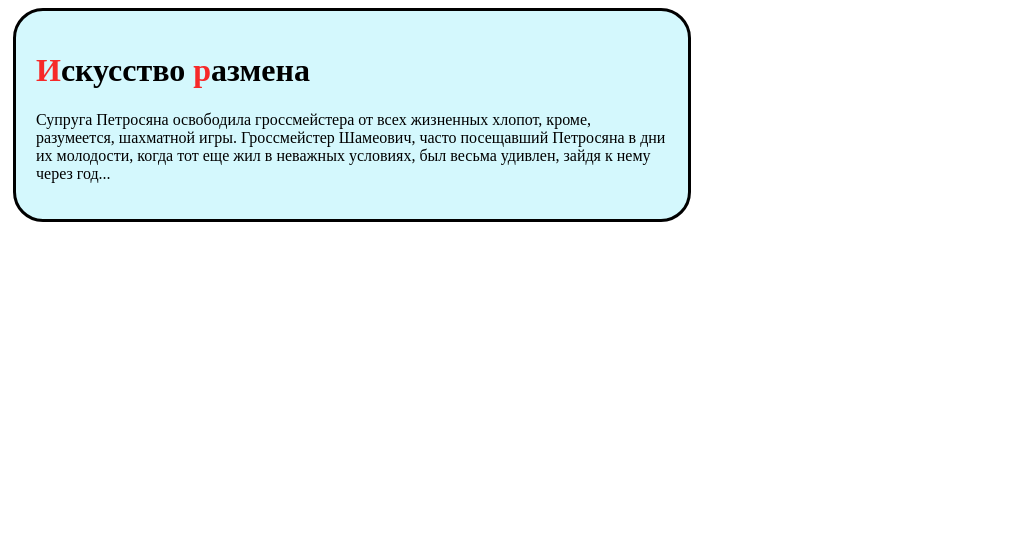
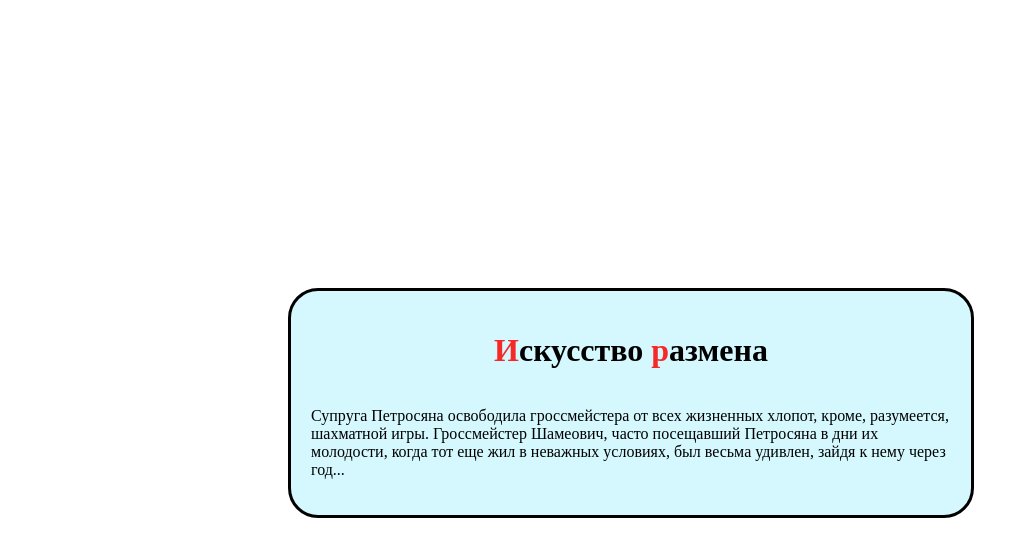
Before and after one commit to iwakuralain1988/html-1, a plain HTML site: page less_2/task_1(pg22)/task_1.html in a window 1280 px wide. Shown: the whole page, without its empty margins (0-1024 px from the left). Drawn offline with Linux system fonts and the light colour scheme.

Commit message:
<!--Как растянуть объекты flexbox по гор-ли -->

```diff
--- a/less_2/task_1(pg22)/style.css
+++ b/less_2/task_1(pg22)/style.css
@@ -1,12 +1,19 @@
+html, body {
+    margin: 0;
+    height: 100%;
+}
+
 .outer {
+    display: flex;
+    flex-wrap: wrap;
+    justify-content: center;
+    align-content: center;
     background-color: rgba(195, 245, 252, 0.706);
     border: 3px solid black;
     border-radius: 30px;
-    margin: 5px;
     padding: 20px;
-    justify-content: center;
     width: 50%;
-
+    margin: 22.5%;
 }
 
 span {
--- /dev/null
+++ b/less_2/task_2(pg27)/style.css
@@ -0,0 +1,24 @@
+html, body {
+    margin: 0;
+    height: 100%;
+}
+
+.menu__item {
+    display: block;
+    background: bisque;
+    margin: 30px;
+    border-radius: 5px;
+    border-color: black;
+    border: 15px;
+    font-size: 77px;
+    text-align: center;
+    flex-wrap: wrap;
+}
+
+.menu {
+    display: flex;
+    flex-wrap: wrap;
+    justify-content: center;
+    height: 100%;
+    align-content: center;
+}
--- a/less_3/task_2(pg38)/style.css
+++ b/less_3/task_2(pg38)/style.css
@@ -1,5 +1,5 @@
 html, body {
-    margin: 0px;
+    margin: 0;
     height: 100%;
 }
 
```
Also changed, not shown: less_2/task_2(pg27)/index.html (added, +19 -0 lines), less_3/task_2(pg38)/index.html (+2 -2 lines).
